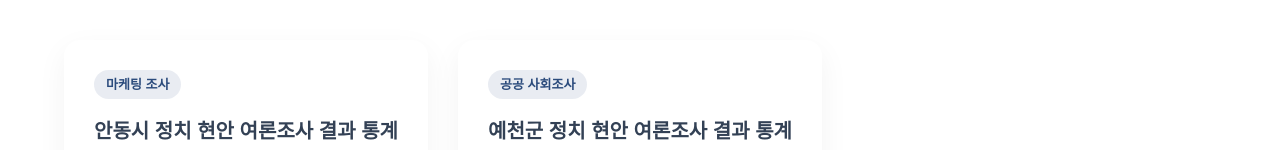
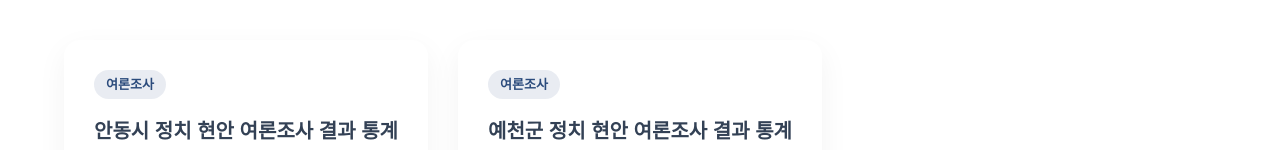
Before and after one commit to CHOIChiHyun/ResearchWell, a website built with Vite: page reports.html in a window 1280 px wide. Shown: the part 290-440 px from the top of the page. Built offline with nearby package versions, Linux system fonts and the light colour scheme.

Commit message:
fix: 파비콘 수정 및 여론조사 태그명 수정

```diff
--- a/reports.html
+++ b/reports.html
@@ -33,7 +33,7 @@
                             style="background: white; border-radius: 16px; padding: 30px; box-shadow: 0 10px 30px rgba(0,0,0,0.05); border: 1px solid var(--border-color);">
                             <div class="report-tag"
                                 style="display: inline-block; padding: 4px 12px; border-radius: 20px; background: rgba(43, 75, 124, 0.1); color: #2b4b7c; font-size: 13px; font-weight: 600; margin-bottom: 15px;">
-                                마케팅 조사</div>
+                                여론조사</div>
                             <h3 style="font-size: 20px; margin-bottom: 12px; color: var(--text-dark);">안동시 정치 현안 여론조사 결과
                                 통계표 및 설문지</h3>
                             <p
@@ -53,7 +53,7 @@
                             style="background: white; border-radius: 16px; padding: 30px; box-shadow: 0 10px 30px rgba(0,0,0,0.05); border: 1px solid var(--border-color);">
                             <div class="report-tag"
                                 style="display: inline-block; padding: 4px 12px; border-radius: 20px; background: rgba(43, 75, 124, 0.1); color: #2b4b7c; font-size: 13px; font-weight: 600; margin-bottom: 15px;">
-                                공공 사회조사</div>
+                                여론조사</div>
                             <h3 style="font-size: 20px; margin-bottom: 12px; color: var(--text-dark);">예천군 정치 현안 여론조사 결과
                                 통계표 및 설문지</h3>
                             <p
```
Also changed, not shown: public/favicon.png (added).
